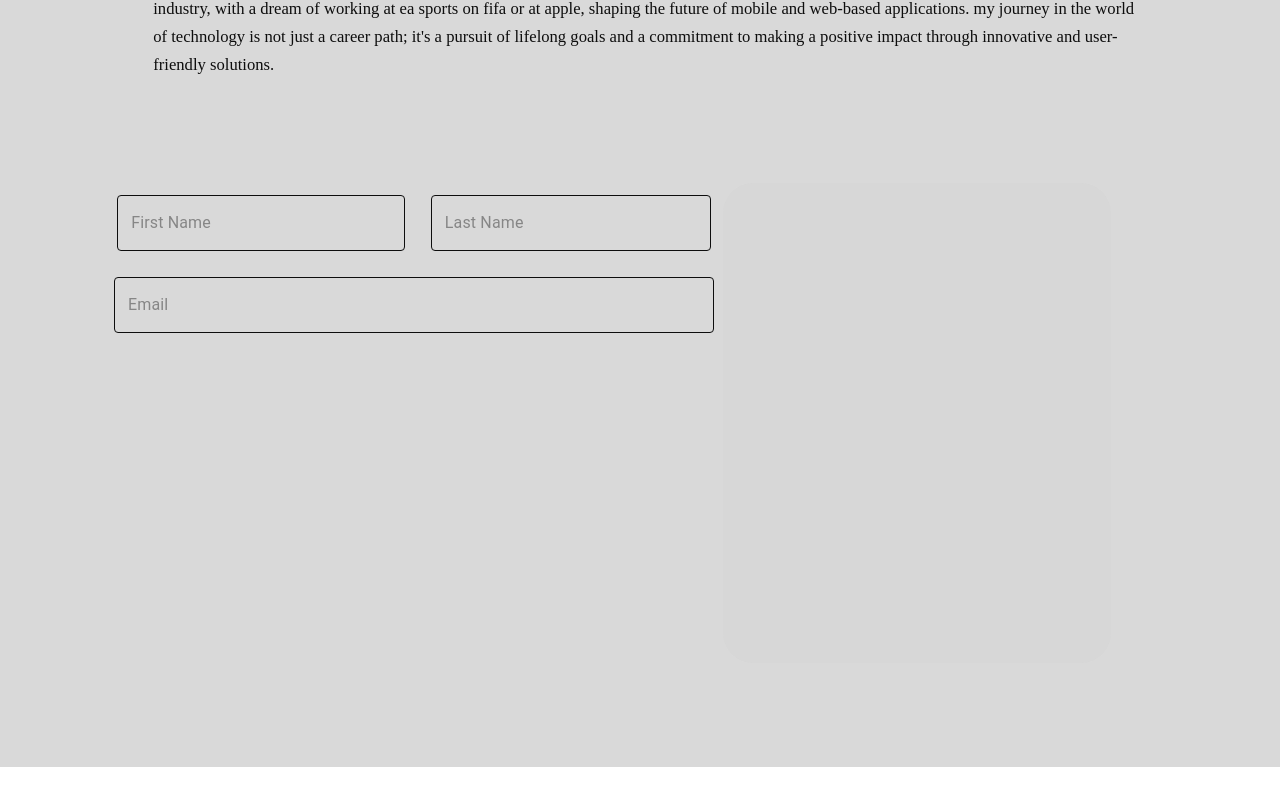
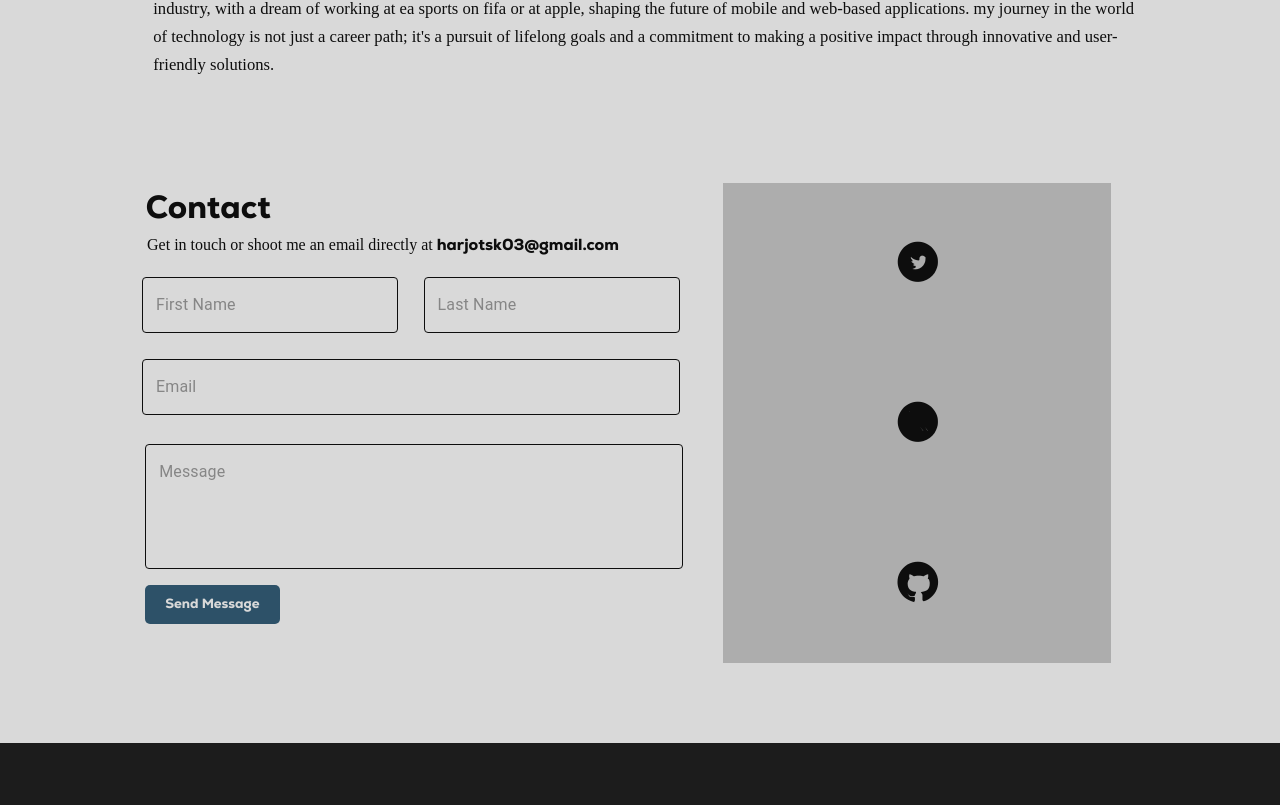
Before and after one commit to harjotsk03/portfolio-react, a React (Create React App) app: page / in a window 1280 px wide. Shown: the part 1935-2740 px from the top of the page. Before the commit the page ends 2702 px from the top, so only its background shows below. Built offline with nearby package versions, Linux system fonts and the light colour scheme; no server answers; a web font is replaced by a local one.

Commit message:
first commit

```diff
--- a/src/App.css
+++ b/src/App.css
@@ -28,21 +28,6 @@ font-family: mainMedium;
 src: url(./fonts/Nexa\ Light.otf);
 }
 
-* {
-  margin: 0;
-  padding: 0;
-  box-sizing: border-box;
-}
-
-body {
-  transition: background-color 0.3s ease-in-out, color 0.3s ease-in-out;
-  background-color: var(--background-color);
-
-}
-
-html, body{
-  background-color: var(--background-color);
-}
 
 
 
@@ -50,11 +35,12 @@ html, body{
   --background-color: #D9D9D9;
   --text-color: #0D0D0D;
   --accent1: #D9D9D9;
-  --accent2: #404040;
+  --accent2: #949494;
   --accent3: #c9c9c9;
   --accent7: #eeeeee;
   --hover: rgb(215, 215, 215);
   --hover2: rgb(134, 134, 134);
+  --contactBox: #adadad;
   --blue: #007acc;
   --dark-blue: #2d5168;
 }
@@ -68,8 +54,25 @@ html, body{
   --accent1: #D9D9D9;
   --hover: rgb(35, 35, 35);
   --hover2: rgb(152, 152, 152);
+  --contactBox: #1c1c1c;
   --blue: #007acc;
   --dark-blue: rgb(80, 100, 114);
+}
+
+
+* {
+  margin: 0;
+  padding: 0;
+  box-sizing: border-box;
+}
+
+body {
+  transition: background-color 0.3s ease-in-out, color 0.3s ease-in-out;
+  background-color: var(--background-color);
+}
+
+html, body{
+  background-color: var(--background-color);
 }
 
 .App {
@@ -160,11 +163,12 @@ html, body{
 .homeContent {
   margin-top: 2vmin;
   padding: 3vmin;
+  padding-bottom: 0;
   height: max-content;
   display: flex;
   justify-content: center;
   flex-direction: column;
-
+  overflow: hidden;
 }
 
 .heroLeft{
@@ -635,7 +639,7 @@ body.overlay-visible {
 
 .aboutText{
   margin-left: 1vw;
-  font-family: mainMedium;
+  font-family: mainLight;
   font-size: 1.3vw;
   line-height: 3.5vh;
 }
@@ -656,21 +660,56 @@ body.overlay-visible {
 }
 
 .rightSideContact{
-  border-radius: 30px;
-  background-color: var(--hover);
+  background-color: var(--contactBox);
   width: 35%;
   margin-left: auto;
   margin-right: auto;
   height: 60vh;
+  display: flex;
+}
+
+.socials{
+  width: 100%;
+  background-color: transparent;
+  z-index: 999999999;
+  display: flex;
+  justify-content: space-around;
+  align-items: center;
+  flex-direction: column;
+}
+
+.socialsHeader{
+  font-size: 3vw;
+  font-family: logos;
+  z-index: 99999999999999;
+  color: var(--text-color);
 }
 
 .leftSideContact{
-  height: 60vh;
+  height: max-content;
   width: 50%;
   padding-left: 8vw;
   display: flex;
   flex-direction: column;
   align-items: center;
+}
+
+.contactHeaderContainer{
+  width: 117%;
+}
+
+.contactTitle{
+  font-family: main;
+  font-size: 2.5vw;
+  margin-bottom: 1vh;
+  margin-left: -0.3vw;
+}
+
+.contactSecondTitle{
+  font-family: mainLight;
+  margin-top: -1vh;
+  margin-bottom: 1vh;
+  margin-left: -0.2vw;
 }
 
 .projectContent{
@@ -687,3 +726,27 @@ body.overlay-visible {
   margin-left: auto;
   margin-right: auto;
 }
+
+.submitBtn{
+  margin-top: 2vh;
+  font-family: main;
+  padding: 1.2vmin 2.5vmin;
+  margin-left: 2vmin;
+  border-radius: 5px;
+  border: none;
+  color: #D9D9D9;
+  background-color: var(--dark-blue);
+  transition: 0.3s ease-in-out;
+}
+
+.submitBtn:hover{
+  transform: scale(0.9);
+  cursor: pointer;
+}
+
+.footerContainer{
+  height: 15vh;
+  background-color: #1c1c1c;
+  width: 105%;
+  margin-left: -3vmin;
+}
--- a/src/components/Contact.js
+++ b/src/components/Contact.js
@@ -6,11 +6,17 @@ export const Contact = () => {
     return(
         <>
             <div className='leftSideContact'>
+                <div className='contactHeaderContainer'>
+                    <h2 className='contactTitle'>Contact</h2>
+                    <p className='contactSecondTitle'>Get in touch or shoot me an email directly at <span style={{fontFamily: 'main'}}>harjotsk03@gmail.com</span></p>
+                </div>
+
+                <form>
                     <div className='nameContainer'>
                         <Box
                             component="form"
                             sx={{
-                            '& > :not(style)': { m: 1, width: '36ch', margin: '1vw' },
+                                '& > :not(style)': { m: 1, width: '20vw', margin: '1vw' },
                                 '& .MuiOutlinedInput-root': {
                                 '& fieldset': {
                                     borderColor: 'var(--text-color)', // Customize the border color
@@ -28,6 +34,26 @@ export const Contact = () => {
                                 '& .MuiInputBase-input': {
                                 color: 'var(--text-color)', // Customize the text color
                                 },
+                                '& .MuiOutlinedInput-root': {
+                                '& fieldset': {
+                                    borderColor: 'var(--text-color)',
+                                },
+                                '&:hover fieldset': {
+                                    borderColor: 'var(--text-color)',
+                                },
+                                '&.Mui-focused fieldset': {
+                                    borderColor: 'var(--text-color)',
+                                },
+                                },
+                                '& .MuiInputLabel-root': {
+                                color: 'var(--hover2)',
+                                '&.Mui-focused': {
+                                    color: 'var(--text-color)', // Customize the label color when focused
+                                },
+                                },
+                                '& .MuiInputBase-input': {
+                                color: 'var(--text-color)',
+                                },
                             }}
                             noValidate
                             autoComplete="off"
@@ -37,7 +63,7 @@ export const Contact = () => {
                         <Box
                             component="form"
                             sx={{
-                            '& > :not(style)': { m: 1, width: '35ch', margin: '1vw' },
+                                '& > :not(style)': { m: 1, width: '20vw', margin: '1vw' },
                                 '& .MuiOutlinedInput-root': {
                                 '& fieldset': {
                                     borderColor: 'var(--text-color)', // Customize the border color
@@ -55,6 +81,26 @@ export const Contact = () => {
                                 '& .MuiInputBase-input': {
                                 color: 'var(--text-color)', // Customize the text color
                                 },
+                                '& .MuiOutlinedInput-root': {
+                                '& fieldset': {
+                                    borderColor: 'var(--text-color)',
+                                },
+                                '&:hover fieldset': {
+                                    borderColor: 'var(--text-color)',
+                                },
+                                '&.Mui-focused fieldset': {
+                                    borderColor: 'var(--text-color)',
+                                },
+                                },
+                                '& .MuiInputLabel-root': {
+                                color: 'var(--hover2)',
+                                '&.Mui-focused': {
+                                    color: 'var(--text-color)', // Customize the label color when focused
+                                },
+                                },
+                                '& .MuiInputBase-input': {
+                                color: 'var(--text-color)',
+                                },
                             }}
                             noValidate
                             autoComplete="off"
@@ -65,7 +111,7 @@ export const Contact = () => {
                     <Box
                         component="form"
                         sx={{
-                        '& > :not(style)': { m: 1, width: '75ch', margin: '1vw' },
+                            '& > :not(style)': { m: 1, width: '42vw', margin: '1vw' },
                             '& .MuiOutlinedInput-root': {
                             '& fieldset': {
                                 borderColor: 'var(--text-color)', // Customize the border color
@@ -83,14 +129,103 @@ export const Contact = () => {
                             '& .MuiInputBase-input': {
                             color: 'var(--text-color)', // Customize the text color
                             },
+                            '& .MuiOutlinedInput-root': {
+                            '& fieldset': {
+                                borderColor: 'var(--text-color)',
+                            },
+                            '&:hover fieldset': {
+                                borderColor: 'var(--text-color)',
+                            },
+                            '&.Mui-focused fieldset': {
+                                borderColor: 'var(--text-color)',
+                            },
+                            },
+                            '& .MuiInputLabel-root': {
+                            color: 'var(--hover2)',
+                            '&.Mui-focused': {
+                                color: 'var(--text-color)', // Customize the label color when focused
+                            },
+                            },
+                            '& .MuiInputBase-input': {
+                            color: 'var(--text-color)',
+                            },
                         }}
                         noValidate
                         autoComplete="off"
                         >
                         <TextField id="outlined-basic" type='email' label="Email" variant="outlined" />
                     </Box>
+                    <Box
+                        component="form"
+                        sx={{
+                            '& .MuiTextField-root': {
+                                m: 2,
+                                marginBottom: 0,
+                                paddingBottom: 0,
+                                width: '42vw',
+                                minHeight: 'auto', // Set minHeight to 'auto' or remove it
+                                maxHeight: 'auto', // Set maxHeight to 'auto' or remove it
+                            },
+                            '& .MuiOutlinedInput-root': {
+                                '& fieldset': {
+                                    borderColor: 'var(--text-color)',
+                                },
+                                '&:hover fieldset': {
+                                    borderColor: 'var(--text-color)',
+                                },
+                                '&.Mui-focused fieldset': {
+                                    borderColor: 'var(--text-color)',
+                                },
+                            },
+                            '& .MuiInputLabel-root': {
+                                color: 'var(--hover2)',
+                            },
+                            '& .MuiInputBase-input': {
+                                color: 'var(--text-color)',
+                            },
+                            '& .MuiOutlinedInput-root': {
+                                '& fieldset': {
+                                    borderColor: 'var(--text-color)',
+                                },
+                                '&:hover fieldset': {
+                                    borderColor: 'var(--text-color)',
+                                },
+                                '&.Mui-focused fieldset': {
+                                    borderColor: 'var(--text-color)',
+                                },
+                            },
+                            '& .MuiInputLabel-root': {
+                                color: 'var(--hover2)',
+                                '&.Mui-focused': {
+                                    color: 'var(--text-color)',
+                                },
+                            },
+                            '& .MuiInputBase-input': {
+                                color: 'var(--text-color)',
+                            },
+                        }}
+                        noValidate
+                        autoComplete="off"
+                    >
+                        <div>
+                            <TextField
+                                id="outlined-multiline-static"
+                                label="Message"
+                                multiline
+                                rows={4}
+                            />
+                        </div>
+                    </Box>
+                    <button className='submitBtn'>Send Message</button>
+                </form>
+
             </div>
             <div className='rightSideContact'>
+                        <div className='socials'>
+                            <h3 className='socialsHeader'>+</h3>
+                            <h3 className='socialsHeader'>-</h3>
+                            <h3 className='socialsHeader'>)</h3>
+                        </div>
             </div>
         </>
     )
--- a/src/pages/index.jsx
+++ b/src/pages/index.jsx
@@ -6,6 +6,7 @@ import { ScrollToTop } from '../components/ScrollToTop';
 import HarjotResume from '../images/harjotKoonerResume.pdf'
 import { Contact } from '../components/Contact';
 import { About } from '../components/About';
+import { Footer } from '../components/Footer';
 
 
 export const Home = () => {
@@ -44,6 +45,9 @@ export const Home = () => {
       <section className='contactSection' id='contact'>
         <Contact />
       </section>
+      <div>
+        <Footer />
+      </div>
       <ScrollToTop />
     </div>
 
```
Also changed, not shown: src/components/Footer.js (added, +7 -0 lines), src/images/image3.jpg (added). Lines whose indentation alone changed are shown as unchanged.
